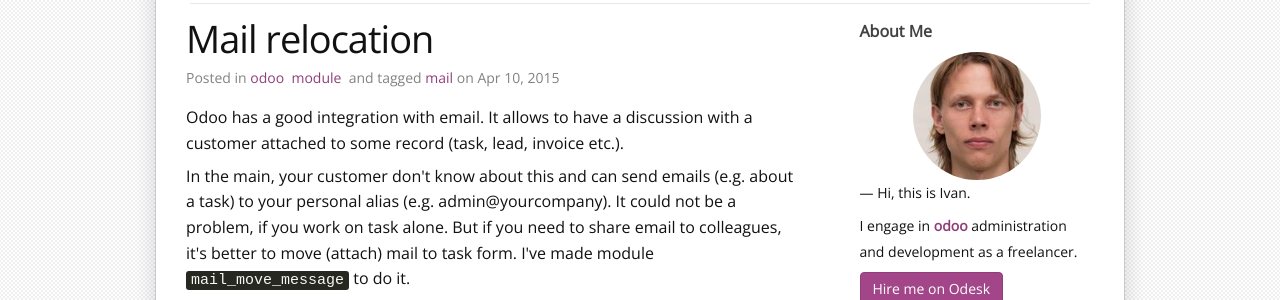
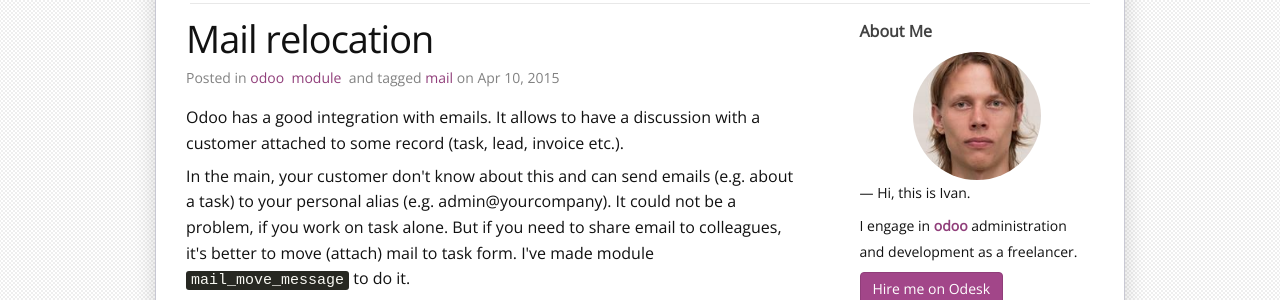
Before and after one commit to yelizariev/yelizariev.github.io, a Jekyll site: the page built from _posts/2015-04-10-mail-relocation.html, in a window 1280 px wide. Shown: the part 217-517 px from the top of the page. Built offline with Jekyll 4.4.1, drawn with Linux system fonts in a browser that asks for light colours; some web fonts are replaced; comment, search, counter and statistics services are not loaded.

Commit message:
fix spelling

```diff
--- a/_org/_posts/2015-04-10-mail-relocation.org
+++ b/_org/_posts/2015-04-10-mail-relocation.org
@@ -11,7 +11,7 @@
 ---
 #+END_HTML
 
-Odoo has a good integration with email. It allows to have a discussion
+Odoo has a good integration with emails. It allows to have a discussion
 with a customer attached to some record (task, lead, invoice etc.).
 
 In the main, your customer don't know about this and can send emails
--- a/_posts/2015-04-10-mail-relocation.html
+++ b/_posts/2015-04-10-mail-relocation.html
@@ -8,7 +8,7 @@
 ---
 
 <p>
-Odoo has a good integration with email. It allows to have a discussion
+Odoo has a good integration with emails. It allows to have a discussion
 with a customer attached to some record (task, lead, invoice etc.).
 </p>
 
```
